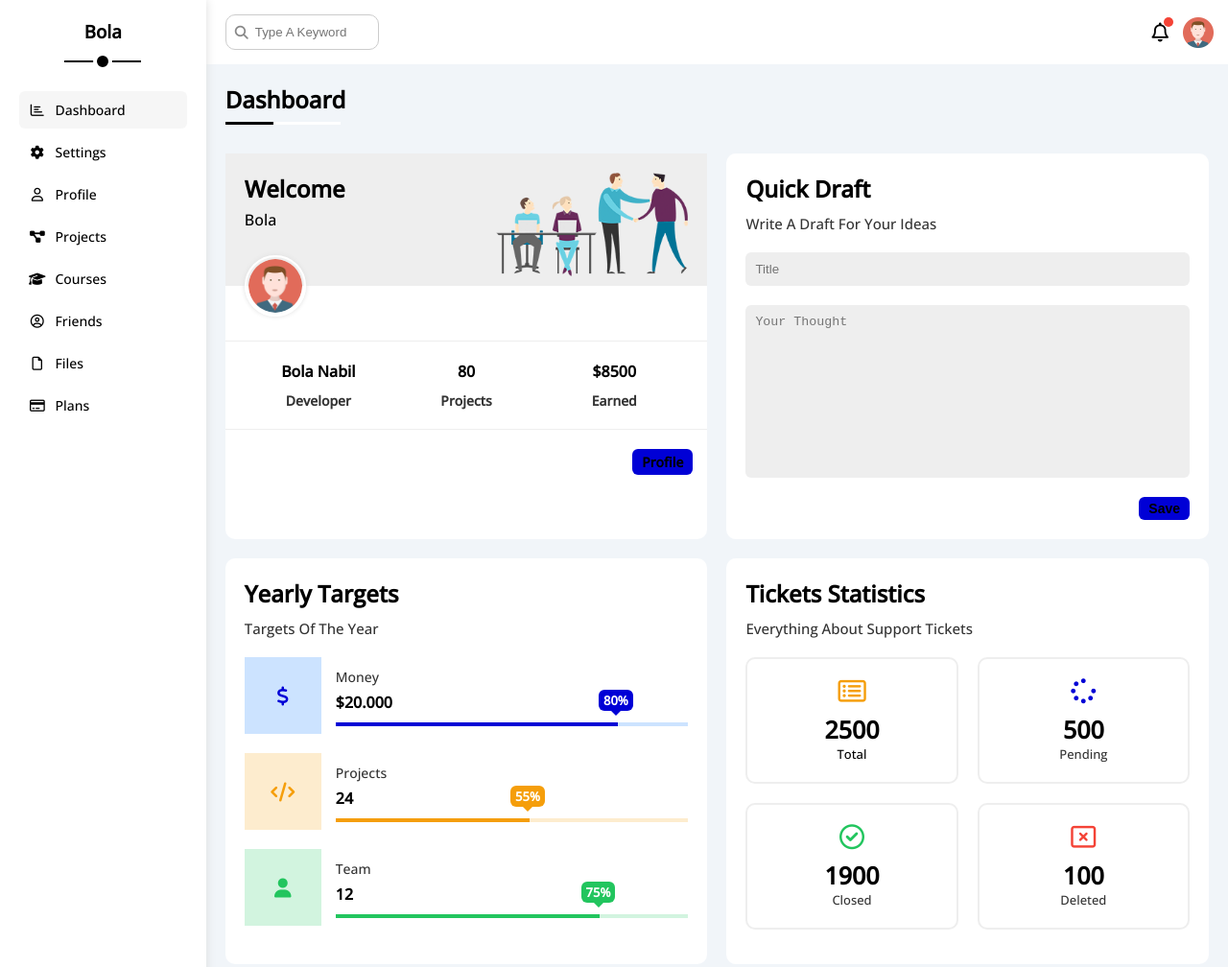
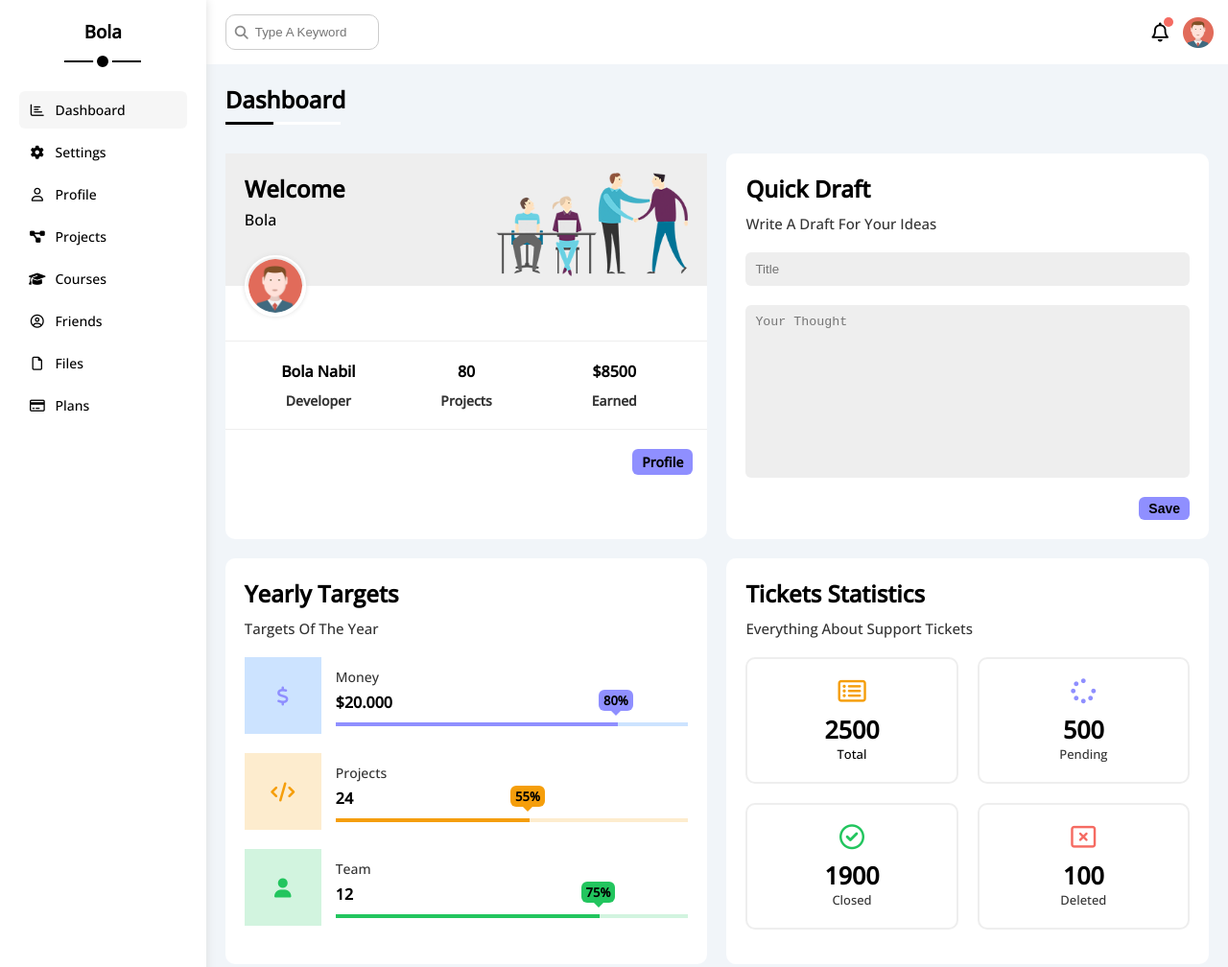
Before and after one commit to bola-nabil/Dashboard, a plain HTML site: page index.html in a window 1280 px wide. Shown: the top 1008 px of the page at 96% size. Drawn offline with nearby package versions, Linux system fonts and the light colour scheme.

Commit message:
new update

```diff
--- a/css/framework.css
+++ b/css/framework.css
@@ -6,7 +6,7 @@
     background-color: #eee;
 }
 .bg-blue {
-    background-color: #0000D6;
+    background-color: #8f8fff;
 }
 .bg-orange {
     background-color: #f59e0b;
@@ -15,7 +15,7 @@
     background-color: #22c55e;
 }
 .bg-red {
-    background-color: #f44336;
+    background-color: #f56b62;
 }
 .c-black {
     color: black;
@@ -27,7 +27,7 @@
     color: white;
 }
 .c-blue {
-    color: #0000D6;
+    color: #8f8fff;
 }
 .c-orange {
     color: #f59e0b;
@@ -36,7 +36,7 @@
     color: #22c55e;
 }
 .c-red {
-    color: #f44336;
+    color: #f56b62;
 }
 /* colors */
 /* padding and margin */
--- a/css/main.css
+++ b/css/main.css
@@ -1,9 +1,9 @@
 :root {
-    --blue-color: #0000D6;
+    --blue-color: #8f8fff;
     --blue-alt-color: blue;
     --orange-color: #f59e0b;
     --green-color: #22c55e;
-    --red-color: #f44336;
+    --red-color: #f56b62;
     --grey-color: #888;
     --main-border-color: #eee;
     --second-border-color: #ccc;
@@ -273,7 +273,7 @@ nav ul li a span {
     position: absolute;
     bottom: 16px;
     right: -16px;
-    color: white;
+    color: black;
     font-weight: bold;
     padding: 2px 5px;
     border-radius: 6px;
```
